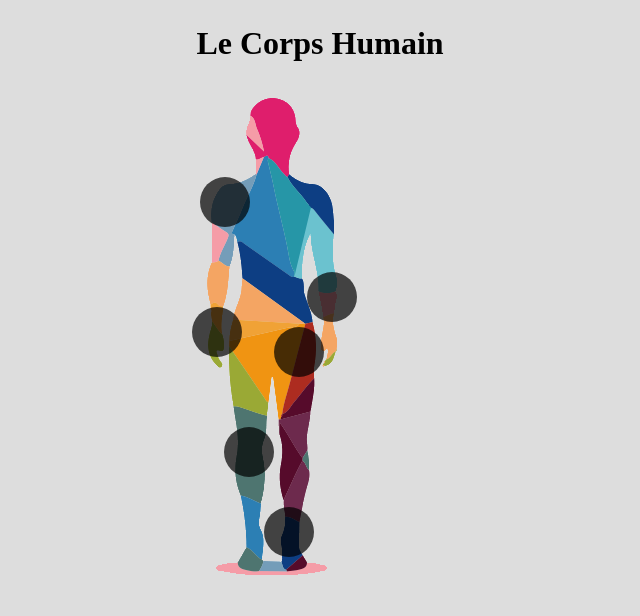
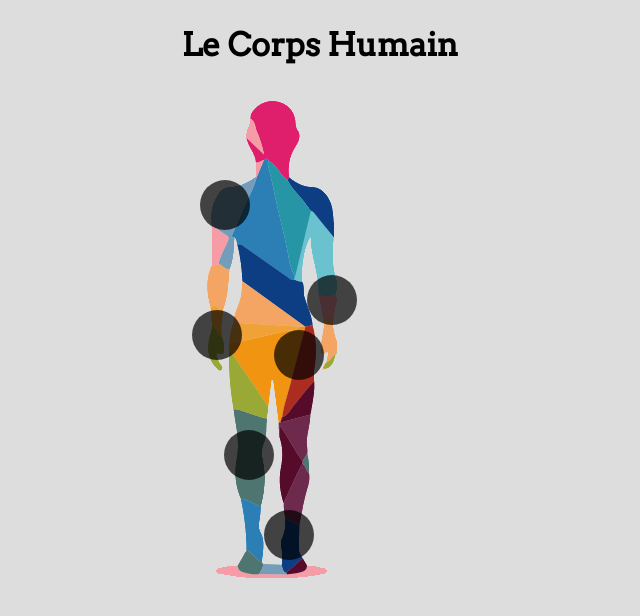
Before and after one commit to Inseri/projectdoctor, a plain HTML site: page index.html in a window 1280 px wide. Shown: the whole page, without its empty margins (320-960 px from the left). Drawn offline with Linux system fonts and the light colour scheme.

Commit message:
ajout support font

```diff
--- a/css/main.css
+++ b/css/main.css
@@ -7,6 +7,7 @@
 
 html {
     background-color: #DDDDDD;
+    font-family: "Arvo";
 }
 
 .frame {
```
